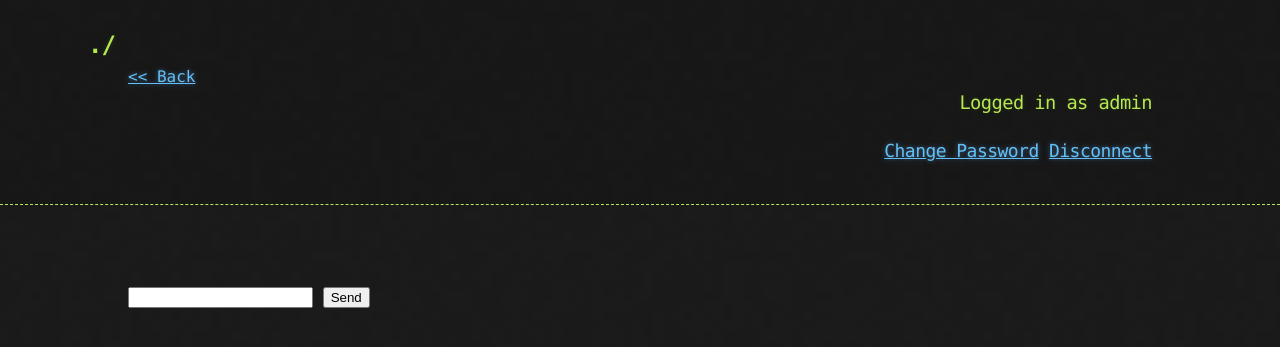
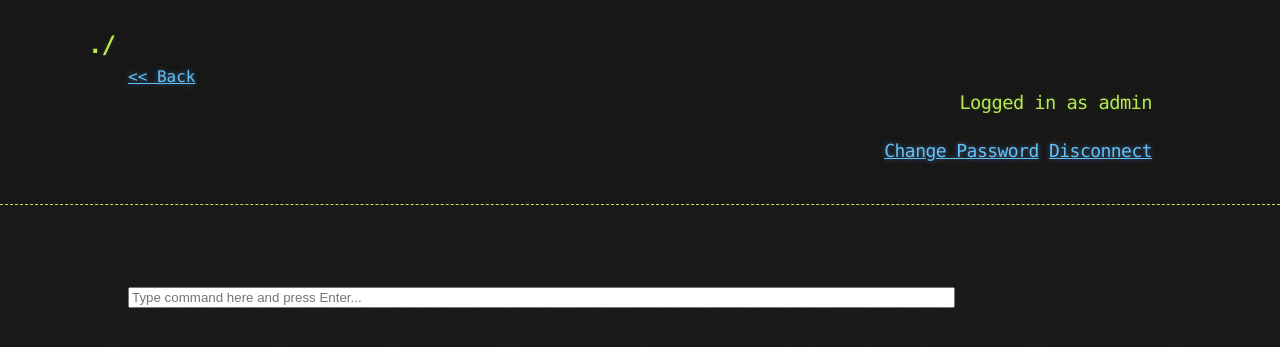
Before and after one commit to sweetsoftware/Ares, a Flask app: template server/webui/templates/agent_detail.html in a window 1280 px wide. Shown: the top 347 px of the page. Run offline with Flask 2, Linux system fonts and the light colour scheme; the template is opened without the code that fills it, so the values that code supplies are empty; the visitor is signed in with stand-in values (Sample User, id 1); some libraries are stand-ins or nearby versions.

Commit message:
Enlarges the command input field and improves terminal bottom detection

```diff
--- a/server/webui/templates/agent_detail.html
+++ b/server/webui/templates/agent_detail.html
@@ -14,9 +14,8 @@
 		</div>
 	</div>
 
-	<div>
-    <input type="text" name="cmd" id="cmd" style="width: auto" />
-    <button id="send-btn" type="submit">Send</button>
+	<div >
+		<input type="text" name="cmd" id="cmd" style="width: 80%" placeholder="Type command here and press Enter..."/>
 	</div>
 
     <script>
@@ -113,7 +112,7 @@
 				if(currentMd5Hash != currentHtmlHash){
 					currentMd5Hash = currentHtmlHash; // keep the hash in global scope to compare it at the next iteration
 					oldScrollPosition = $('#termtext').scrollTop();
-					scrollToBottom = (typeof oldScrollPosition == "undefined" || oldScrollPosition + 503 == $('#termtext').prop('scrollHeight'))? true: false;
+					scrollToBottom = (typeof oldScrollPosition == "undefined" || (oldScrollPosition + $('#termtext').innerHeight() >= $('#termtext')[0].scrollHeight)) ? true: false;
 					$('#terminal').html(data);
 					newScrollPosition = (scrollToBottom == true)? $('#termtext').prop('scrollHeight') : oldScrollPosition;
 					$('#termtext').scrollTop(newScrollPosition);
@@ -142,7 +141,7 @@
 		 */
 		 function terminalScrollAction(){
 			$('#termtext').on('scroll', function() {
-			   if($('#termtext').scrollTop() + 503 == $('#termtext').prop('scrollHeight') ) {
+			   if($('#termtext').scrollTop() + $('#termtext').innerHeight() >= $('#termtext')[0].scrollHeight) {
 					$('#msg-term-update').hide();
 			   }
 			});
```
